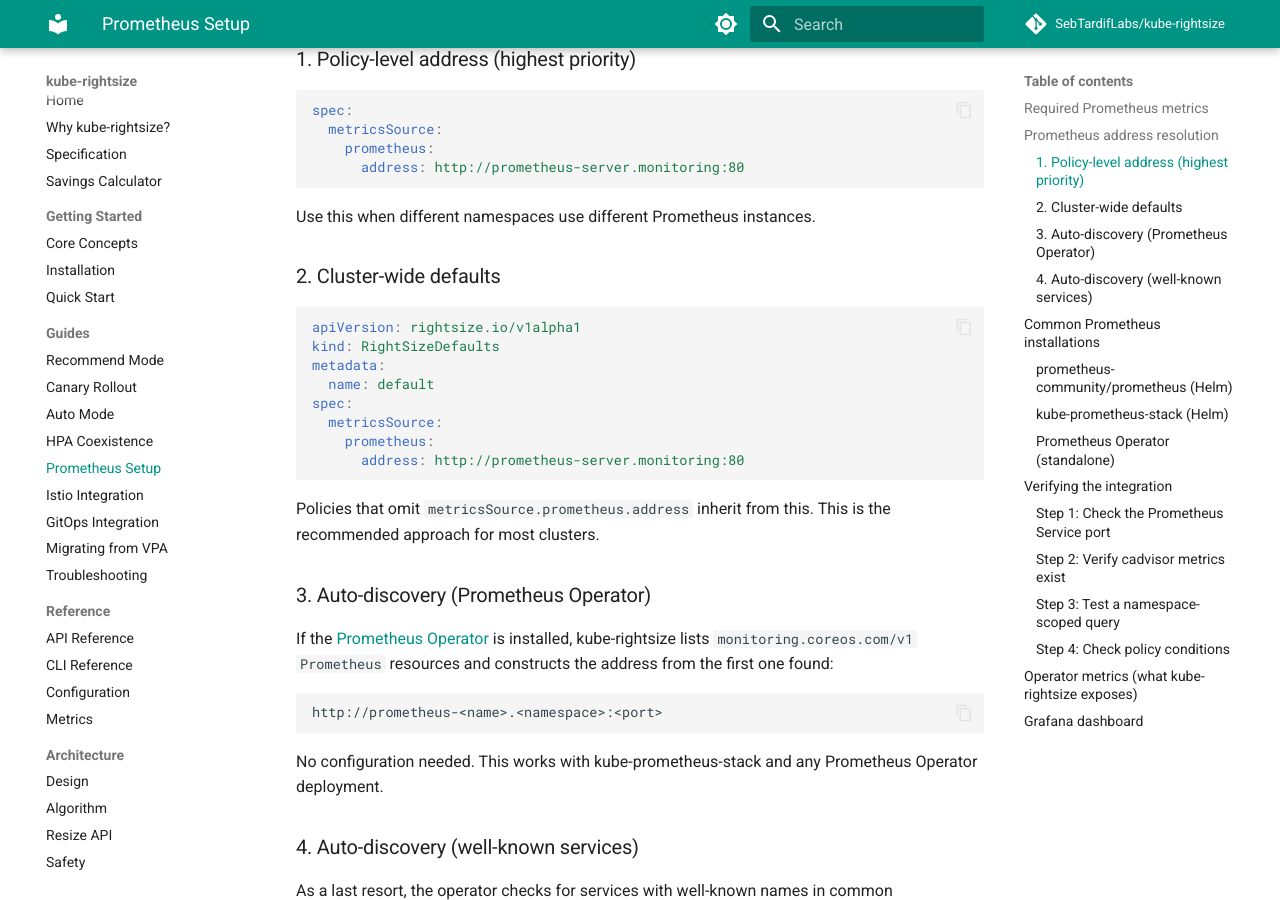
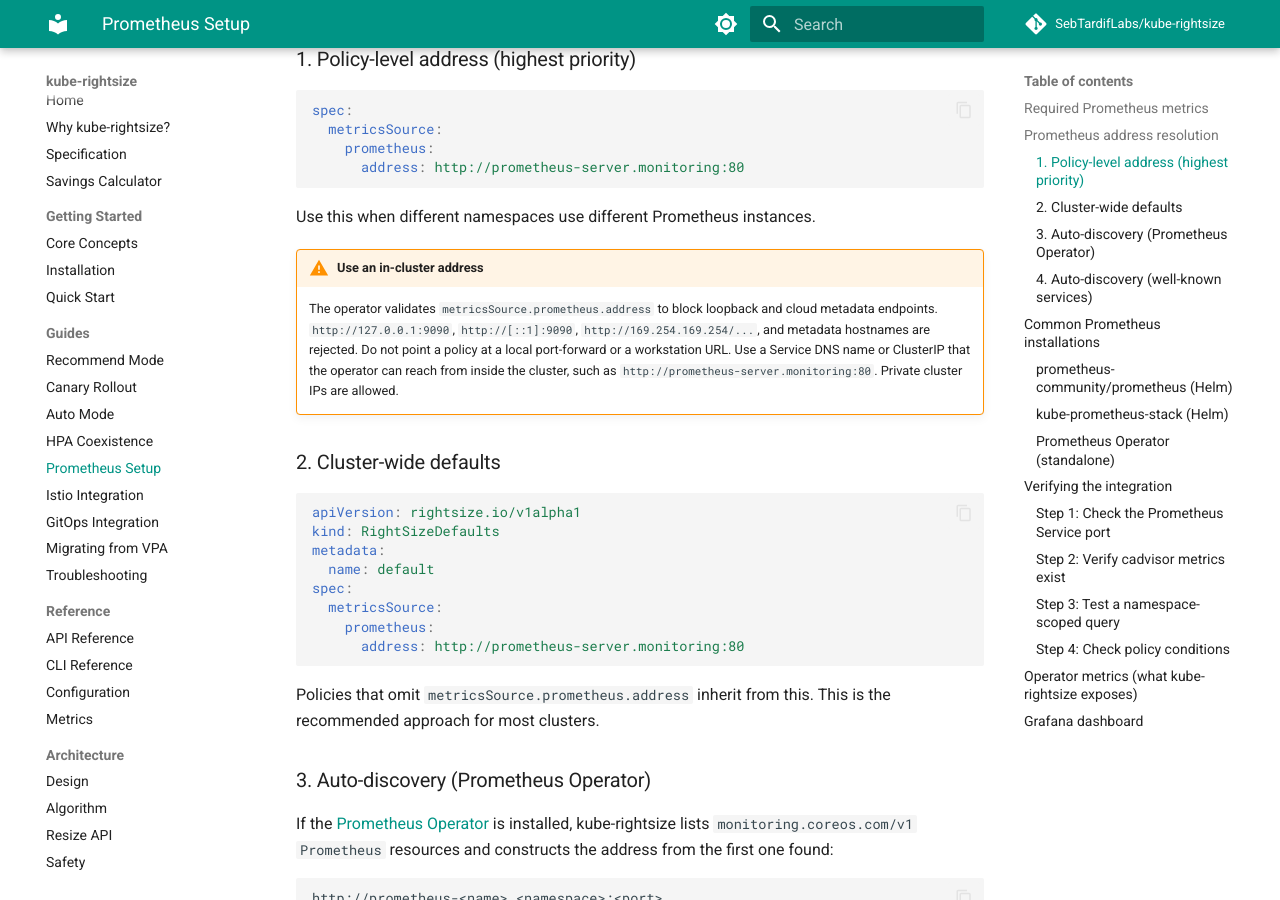
Before and after one commit to attune-io/attune, an MkDocs documentation site: the page built from docs/guides/prometheus-setup.md, in a window 1280 px wide and 900 px high, scrolled down 1367 px. Built offline with MkDocs 1.6.1 and Material for MkDocs 9.7.7, drawn with Linux system fonts in a browser that asks for light colours; comment, search, counter and statistics services are not loaded; some of the changed text lies outside the part shown.

Commit message:
docs: clarify Prometheus address constraints
Signed-off-by: Sebastien Tardif <sebtardif@ncf.ca>

````diff
--- a/docs/guides/prometheus-setup.md
+++ b/docs/guides/prometheus-setup.md
@@ -60,6 +60,16 @@
 ```
 
 Use this when different namespaces use different Prometheus instances.
+
+!!! warning "Use an in-cluster address"
+    The operator validates `metricsSource.prometheus.address` to block
+    loopback and cloud metadata endpoints. `http://127.0.0.1:9090`,
+    `http://[::1]:9090`, `http://169.254.169.254/...`, and metadata
+    hostnames are rejected. Do not point a policy at a local port-forward
+    or a workstation URL. Use a Service DNS name or ClusterIP that the
+    operator can reach from inside the cluster, such as
+    `http://prometheus-server.monitoring:80`. Private cluster IPs are
+    allowed.
 
 ### 2. Cluster-wide defaults
 
````
Also changed, not shown: other parts of docs/guides/prometheus-setup.md (+3 -2 lines), docs/guides/troubleshooting.md (+6 -0 lines).
